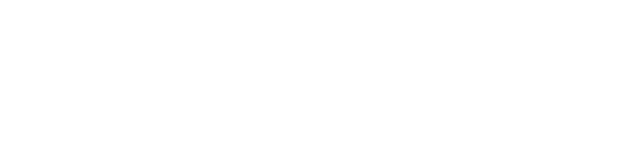
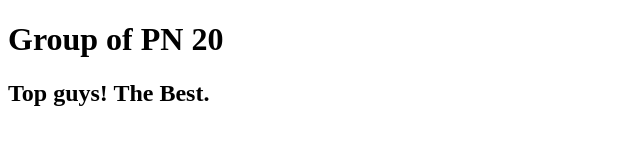
Before and after one commit to Baduga/project, a plain HTML site: page index.html in a window 1280 px wide. Shown: the whole page, without its empty margins (0-640 px from the left). Drawn offline with Linux system fonts and the light colour scheme.

Commit message:
html modified

```diff
--- a/index.html
+++ b/index.html
@@ -6,6 +6,7 @@
 	<title>Document</title>
 </head>
 <body>
-
+	<h1>Group of PN 20</h1>
+	<h2>Top guys! The Best.</h2>
 </body>
 </html>
```
